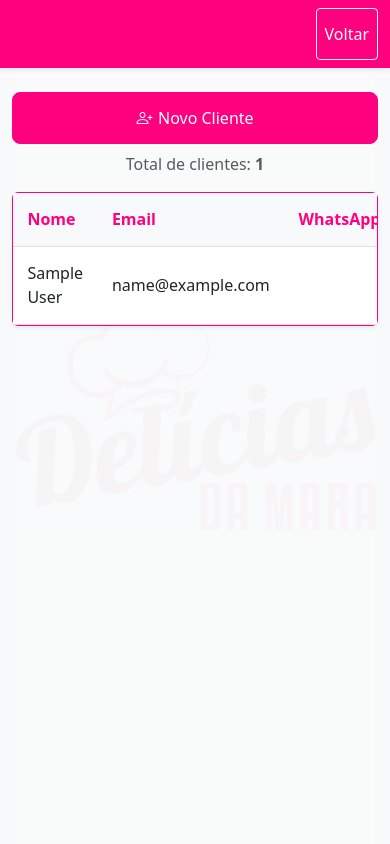
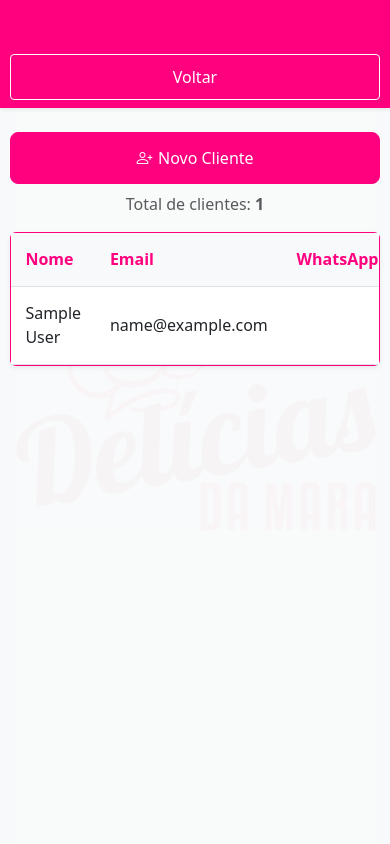
Before and after one commit to ediepsilva/doce-controle, a PHP site: page /clientes.php in a window 390 px wide. Run offline with PHP 8.4, Linux system fonts and the light colour scheme; the visitor is signed in with stand-in values (Sample User, id 1); data that the repository does not hold is empty.

Commit message:
feat: adapta app para computador e tablet

```diff
--- a/assets/watermark.css
+++ b/assets/watermark.css
@@ -2,6 +2,8 @@ body {
     position: relative;
     min-height: 100vh;
     isolation: isolate;
+    overflow-x: hidden;
+    -webkit-text-size-adjust: 100%;
 }
 
 body::before {
@@ -176,6 +178,54 @@ body > * {
     font-size: 1rem;
 }
 
+.navbar .container-fluid {
+    flex-wrap: wrap;
+    gap: 0.75rem;
+}
+
+.navbar .navbar-brand {
+    margin-right: auto;
+    white-space: normal;
+    line-height: 1.2;
+}
+
+.navbar .container-fluid > .d-flex {
+    flex-wrap: wrap;
+    justify-content: flex-end;
+}
+
+.table-responsive {
+    border-radius: 0.5rem;
+    -webkit-overflow-scrolling: touch;
+}
+
+.modal-dialog {
+    margin-top: 1rem;
+    margin-bottom: 1rem;
+}
+
+.pwa-install-button {
+    position: fixed;
+    right: 1.25rem;
+    bottom: 1.25rem;
+    z-index: 1080;
+    min-height: 48px;
+    padding: 0.7rem 1rem;
+    border: 0;
+    border-radius: 999px;
+    color: #fff;
+    background: #ff007f;
+    box-shadow: 0 0.5rem 1.25rem rgba(94, 0, 47, 0.28);
+    font-weight: 700;
+}
+
+.pwa-install-button:hover,
+.pwa-install-button:focus {
+    color: #ff007f;
+    background: #fff;
+    outline: 2px solid #ff007f;
+}
+
 .table td,
 .table th {
     padding: 0.9rem;
@@ -195,4 +245,83 @@ body > * {
         background-size: 92vw auto;
         opacity: 0.2;
     }
+
+    .navbar .container-fluid {
+        align-items: flex-start;
+    }
+
+    .navbar .navbar-brand {
+        width: 100%;
+    }
+
+    .navbar .container-fluid > .d-flex {
+        width: 100%;
+        justify-content: flex-start;
+    }
+
+    .navbar .btn {
+        flex: 1 1 auto;
+        min-height: 46px;
+    }
+
+    .container,
+    .container-fluid {
+        --bs-gutter-x: 1.25rem;
+    }
+
+    .card-body,
+    .card-footer {
+        padding: 1rem;
+    }
+
+    .modal-dialog {
+        margin: 0.5rem;
+    }
+
+    .pwa-install-button {
+        right: 0.75rem;
+        bottom: 0.75rem;
+    }
 }
+
+@media (min-width: 768px) and (max-width: 1199px) {
+    .container {
+        max-width: 96%;
+    }
+
+    .navbar {
+        padding-top: 0.75rem;
+        padding-bottom: 0.75rem;
+    }
+
+    .navbar .btn,
+    .btn-lg,
+    .card-footer .btn {
+        min-height: 50px;
+    }
+
+    .form-control,
+    .form-select {
+        min-height: 50px;
+    }
+
+    .table td,
+    .table th {
+        padding: 0.75rem;
+    }
+}
+
+@media (hover: none) and (pointer: coarse) {
+    .btn,
+    .form-control,
+    .form-select,
+    .dropdown-item {
+        min-height: 48px;
+    }
+
+    input[type="checkbox"],
+    input[type="radio"] {
+        width: 1.25rem;
+        height: 1.25rem;
+    }
+}
--- a/sw.js
+++ b/sw.js
@@ -1,7 +1,8 @@
-const CACHE_NAME = 'doce-controle-v3';
+const CACHE_NAME = 'doce-controle-v4';
 const APP_SHELL = [
     './',
     './assets/watermark.css',
+    './assets/pwa.js',
     './assets/delicias-da-mara-logo.jpg',
     './manifest.json'
 ];
```
Also changed, not shown: assets/pwa.js (+40 -0 lines), manifest.json.
